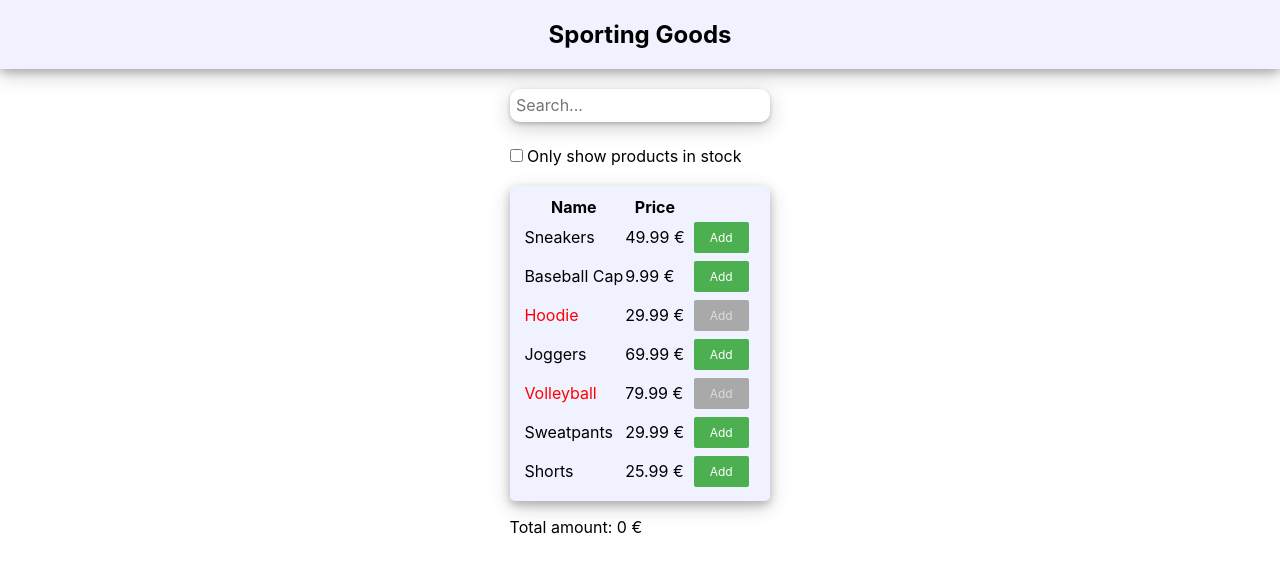
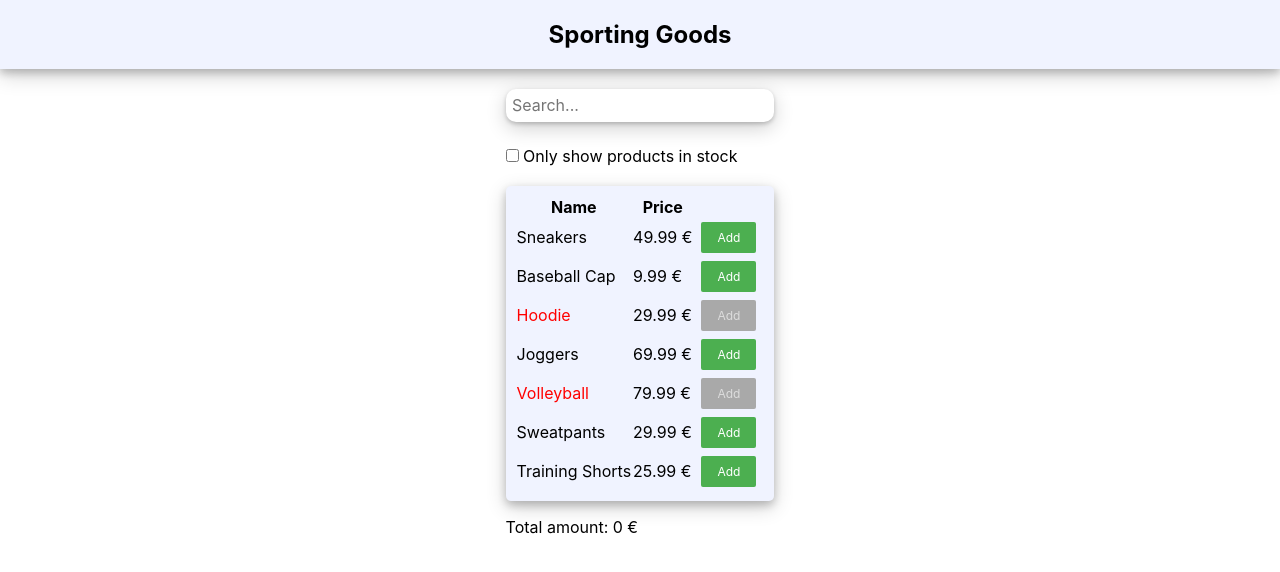
Before and after one commit to Karelus/react-online-store-ui, a React (Create React App) app: page / in a window 1280 px wide. Shown: the top 572 px of the page. Built offline with nearby package versions, Linux system fonts and the light colour scheme.

Commit message:
small update on data structure

```diff
--- a/src/App.js
+++ b/src/App.js
@@ -11,7 +11,7 @@ function App() {
     { price: 69.99, stocked: true, name: 'Joggers'},
     { price: 79.99, stocked: false, name: 'Volleyball'},
     { price: 29.99, stocked: true, name: 'Sweatpants'},
-    { price: 25.99, stocked: true, name: 'Shorts'}
+    { price: 25.99, stocked: true, name: 'Training Shorts'}
   ];
 
   return (
```
